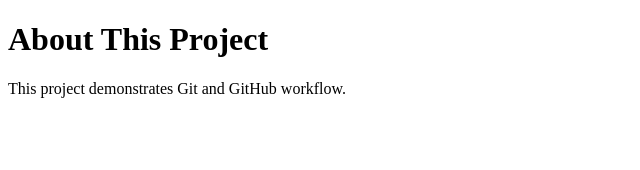
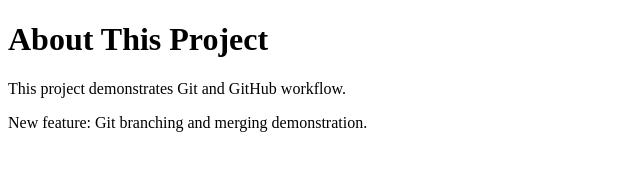
Before and after one commit to Abhiramhub03/GitAssignment, a plain HTML site: page about.html in a window 1280 px wide. Shown: the whole page, without its empty margins (0-640 px from the left). Drawn offline with Linux system fonts and the light colour scheme.

Commit message:
Add feature description to about page

```diff
--- a/about.html
+++ b/about.html
@@ -6,5 +6,6 @@
 <body>
     <h1>About This Project</h1>
     <p>This project demonstrates Git and GitHub workflow.</p>
+    <p>New feature: Git branching and merging demonstration.</p>
 </body>
 </html>
```
